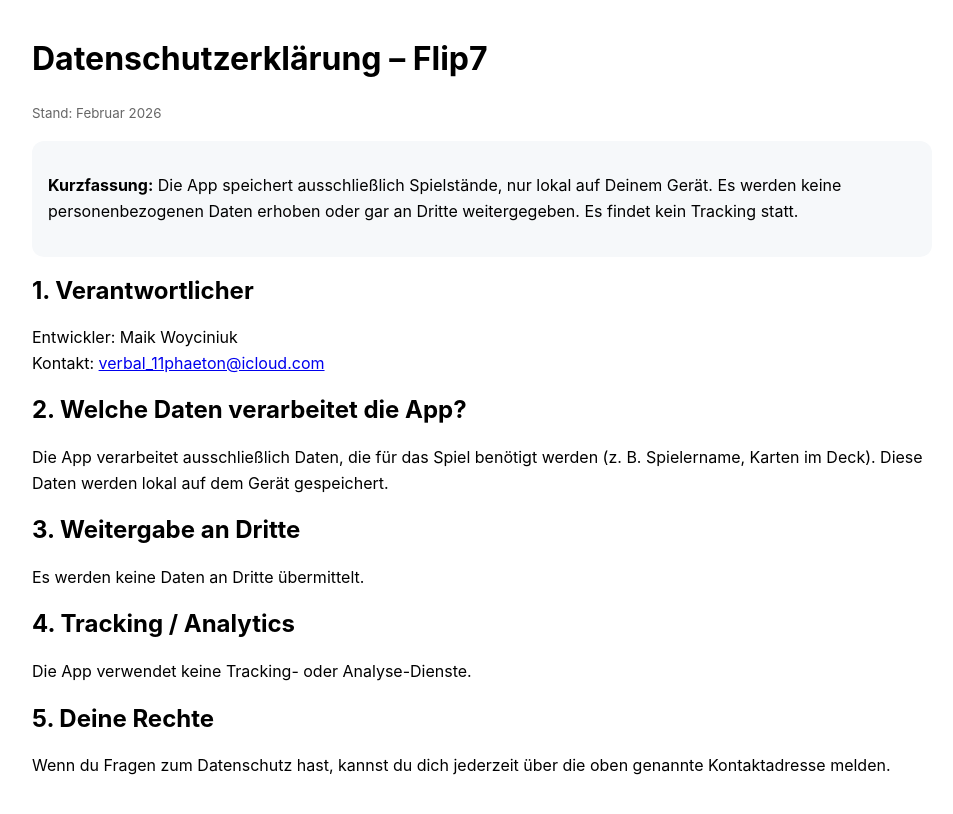
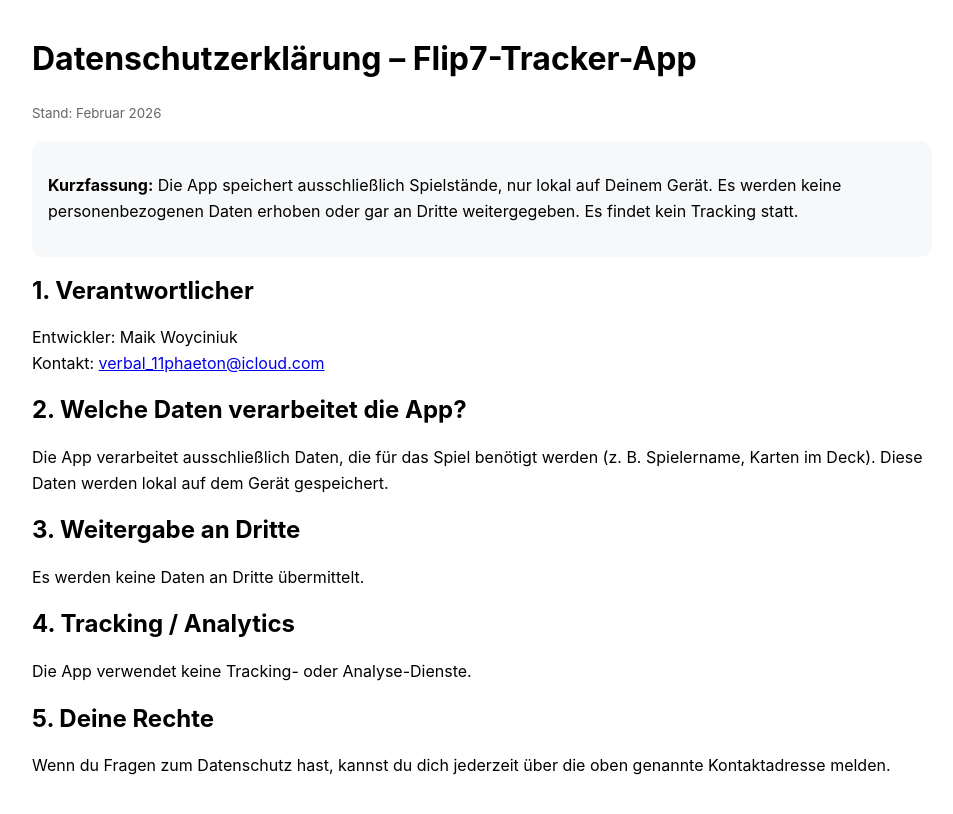
Before and after one commit to 99silient987/flip7tracker, a plain HTML site: page index.html in a window 1280 px wide. Shown: the whole page, without its empty margins (8-961 px from the left). Drawn offline with Linux system fonts and the light colour scheme.

Commit message:
Update index.html

```diff
--- a/index.html
+++ b/index.html
@@ -3,7 +3,7 @@
 <head>
   <meta charset="utf-8" />
   <meta name="viewport" content="width=device-width, initial-scale=1" />
-  <title>Datenschutzerklärung – Flip7-Tracker</title>
+  <title>Datenschutzerklärung – Flip7-Tracker-App</title>
   <style>
     body { font-family: -apple-system, BlinkMacSystemFont, "Segoe UI", Roboto, Arial, sans-serif; margin: 40px; line-height: 1.6; max-width: 900px; }
     h1,h2 { line-height: 1.2; }
@@ -12,7 +12,7 @@
   </style>
 </head>
 <body>
-  <h1>Datenschutzerklärung – Flip7</h1>
+  <h1>Datenschutzerklärung – Flip7-Tracker-App</h1>
   <p><small>Stand: Februar 2026</small></p>
 
   <div class="box">
```
